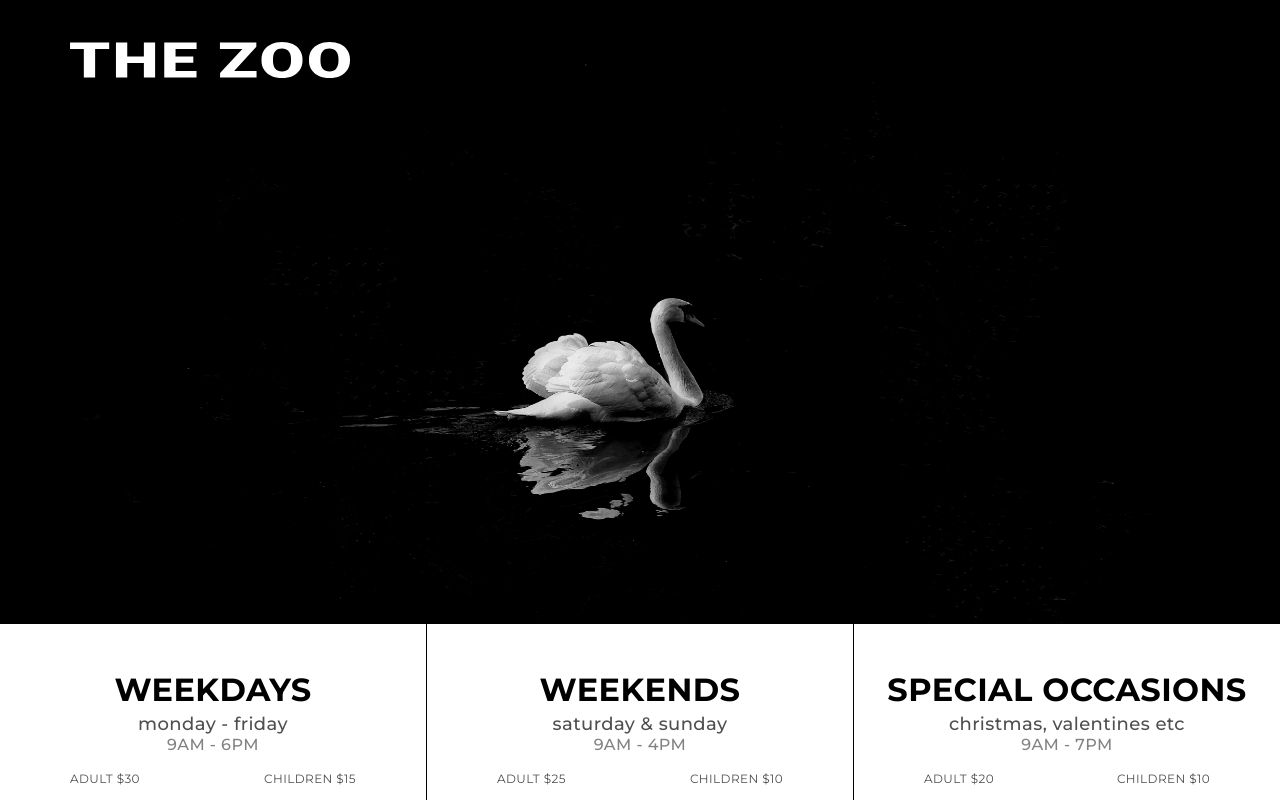
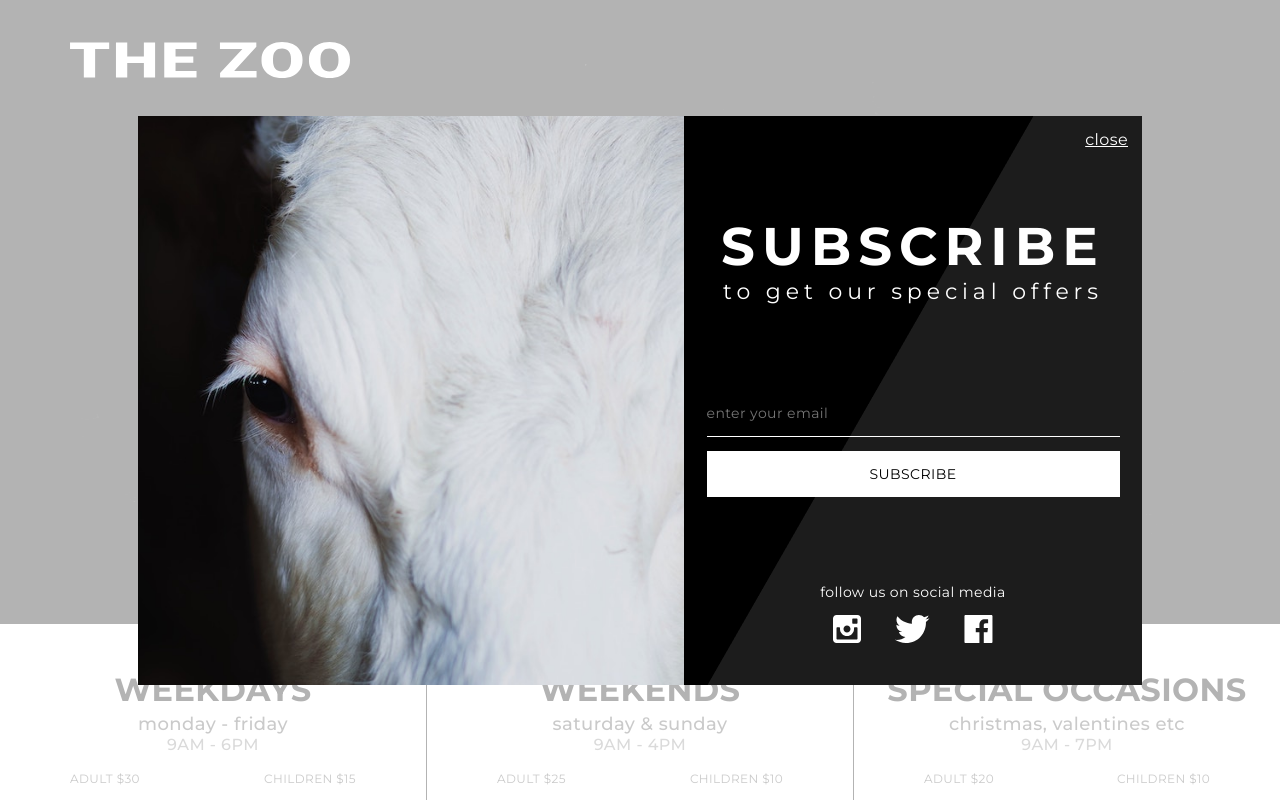
Before and after one commit to KvNGCzA/the-zoo, a React (Create React App) app: page / in a window 1280 px wide. Shown: the top 800 px of the page. Built offline with nearby package versions, Linux system fonts and the light colour scheme.

Commit message:
add popup modal

```diff
--- a/src/App.js
+++ b/src/App.js
@@ -82,19 +82,19 @@ class App extends Component {
     writeupLeft: '100%',
     mapOpacity: 0,
     popularCardsOpacity: 0,
-    familyCardRight: '100%'
+    familyCardRight: '100%',
+    showModal: 'none'
   }
 
   componentDidMount() {
     this.loopImages();
-    this.setLoadingAnimation();
+    this.setLandingAnimation();
     this.setMapContainerListener();
   }
 
-  setLoadingAnimation = () => {
-    setTimeout(() => {
-      this.setState({ logoLeft: '5rem', scheduelPosition: -176 });
-    }, 1000);
+  setLandingAnimation = () => {
+    setTimeout(() => this.setState({ logoLeft: '5rem', scheduelPosition: -176 }), 1000);
+    setTimeout(this.toggleModal, 2500);
   }
 
   setMapContainerListener = () => {
@@ -240,9 +240,48 @@ class App extends Component {
     );
   }
 
+  toggleModal = () => {
+    if (this.state.showModal === 'none') {
+      return this.setState({ showModal: 'flex' });
+    }
+    this.setState({ showModal: 'none' })
+  }
+
+  renderModal = () => {
+    return (
+      <div className="modal modal--overlay" style={{ display: this.state.showModal }}>
+        <div className="modal--content">
+          <span className="close-icon" onClick={this.toggleModal}>close</span>
+          <div className="modal--left" />
+          <div className="modal--right">
+            <div className="content--header">
+              <p>subscribe</p>
+              <p>to get our special offers</p>
+            </div>
+            <div className="content--form">
+              <form>
+                <input type="email" placeholder="enter your email" required/>
+                <button type="submit">subscribe</button>
+              </form>
+            </div>
+            <div className="content--socials">
+              <p>follow us on social media</p>
+              <div>
+                <img src={instagram_icon} alt="instagram icon" />
+                <img src={twitter_icon} alt="twitter icon" />
+                <img src={facebook_icon} alt="facebook icon" />
+              </div>
+            </div>
+          </div>
+        </div>
+      </div>
+    );
+  }
+
   render() {
     return (
       <div className="App">
+        {this.renderModal()}
         <img src={logo} alt="the zoo logo" className="logo" style={{ left: this.state.logoLeft }}/>
         {this.slideOne()}
         {this.renderScheduleCards()}
--- a/src/App.scss
+++ b/src/App.scss
@@ -255,3 +255,140 @@ footer {
     }
   }
 }
+
+.modal {
+
+  &--overlay {
+    width: 100vw;
+    height: 100vh;
+    position: fixed;
+    background-color: rgba(255, 255, 255, 0.7);
+    z-index: 9;
+    justify-content: center;
+    align-items: center;
+  }
+
+  &--content {
+    width: rem-calc(1004);
+    height: rem-calc(569);
+    background-color: #000;
+    display: flex;
+    position: relative;
+
+    .close-icon {
+      font-size: rem-calc(16);
+      color: white;
+      text-decoration: underline;
+      position: absolute;
+      top: 1rem;
+      right: 1rem;
+
+      &:hover {
+        cursor: pointer;
+      }
+    }
+  }
+
+  &--left {
+    flex: 1;
+    background-image: url('./images/modal_horse.jpg');
+    background-size: cover;
+    background-repeat: no-repeat;
+    background-position: top right;
+  }
+
+  &--right {
+    width: rem-calc(458);
+    height: 100%;
+    background-image: url('./images/popup_back.png');
+    background-size: cover;
+    background-repeat: no-repeat;
+    display: flex;
+    flex-direction: column;
+    justify-content: center;
+    align-items: center;
+    padding: 7rem 0 3rem;
+
+    .content {
+
+      &--header {
+
+
+        p {
+          color: white;
+          text-align: center;
+
+          &:first-child {
+            font-size: rem-calc(53);
+            font-weight: bold;
+            text-transform: uppercase;
+            letter-spacing: 0.5rem;
+          }
+
+          &:last-child {
+            font-size: rem-calc(22);
+            letter-spacing: 0.35rem;
+          }
+        }
+      }
+
+      &--form {
+        display: flex;
+        flex-direction: column;
+        margin: auto;
+
+        form {
+          width: rem-calc(413);
+        }
+
+        input, button {
+          width: rem-calc(413);
+          font-size: rem-calc(14);
+          border: 0;
+          border-bottom: 1px solid white;
+          outline: none !important;
+        }
+
+        input {
+          background-color: transparent;
+          padding: 1rem 0;
+          color: white;
+          margin-bottom: 1rem;
+        }
+
+        button {
+          height: rem-calc(46);
+          background-color: white;
+          text-transform: uppercase;
+
+          &:hover {
+            cursor: pointer;
+          }
+        }
+      }
+
+      &--socials {
+        display: flex;
+        flex-direction: column;
+        align-items: center;
+
+        p {
+          font-size: rem-calc(14);
+          color: white;
+          margin-bottom: 1rem;
+        }
+
+        div {
+          display: flex;
+          img {
+            margin-right: 2.4rem;
+
+            &:last-child {
+              margin: 0;
+            }
+          }
+        }
+      }
+    }
+  }
+}
```
Also changed, not shown: src/images/modal_horse.jpg (added).
